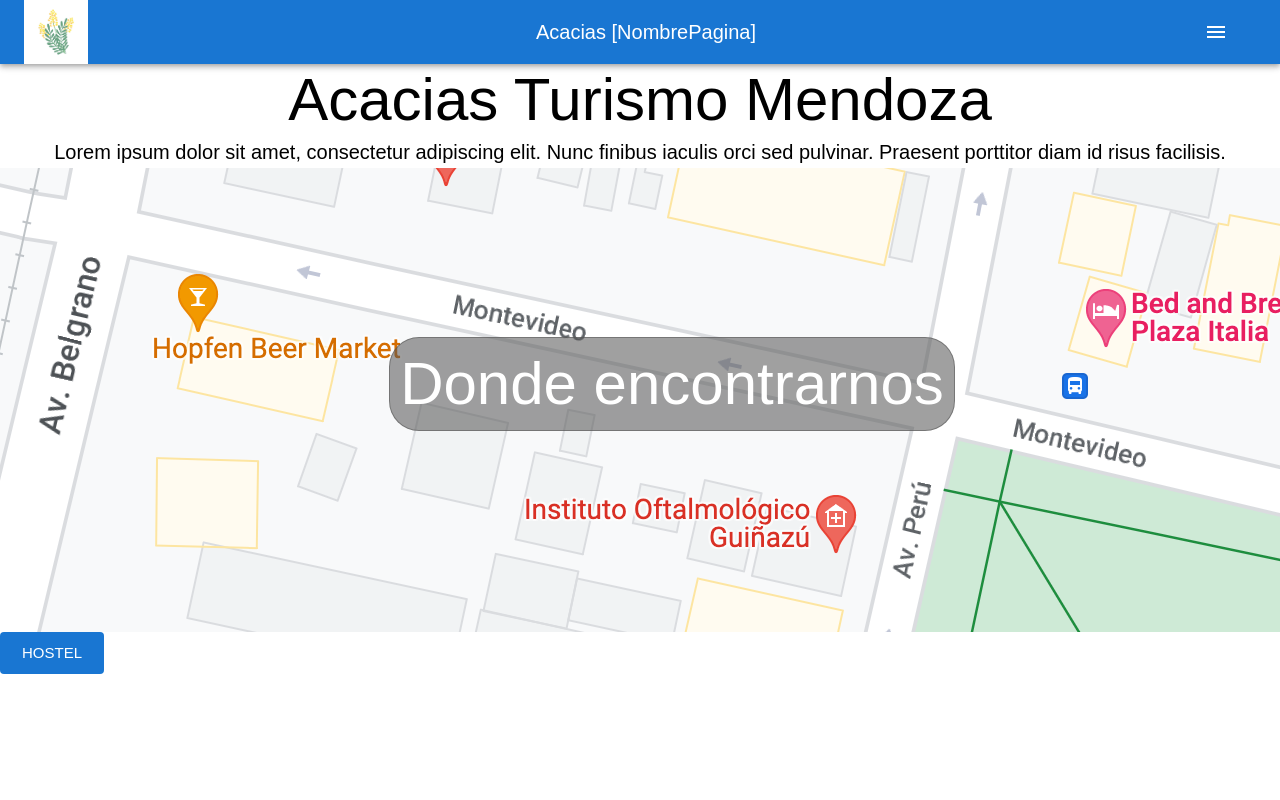
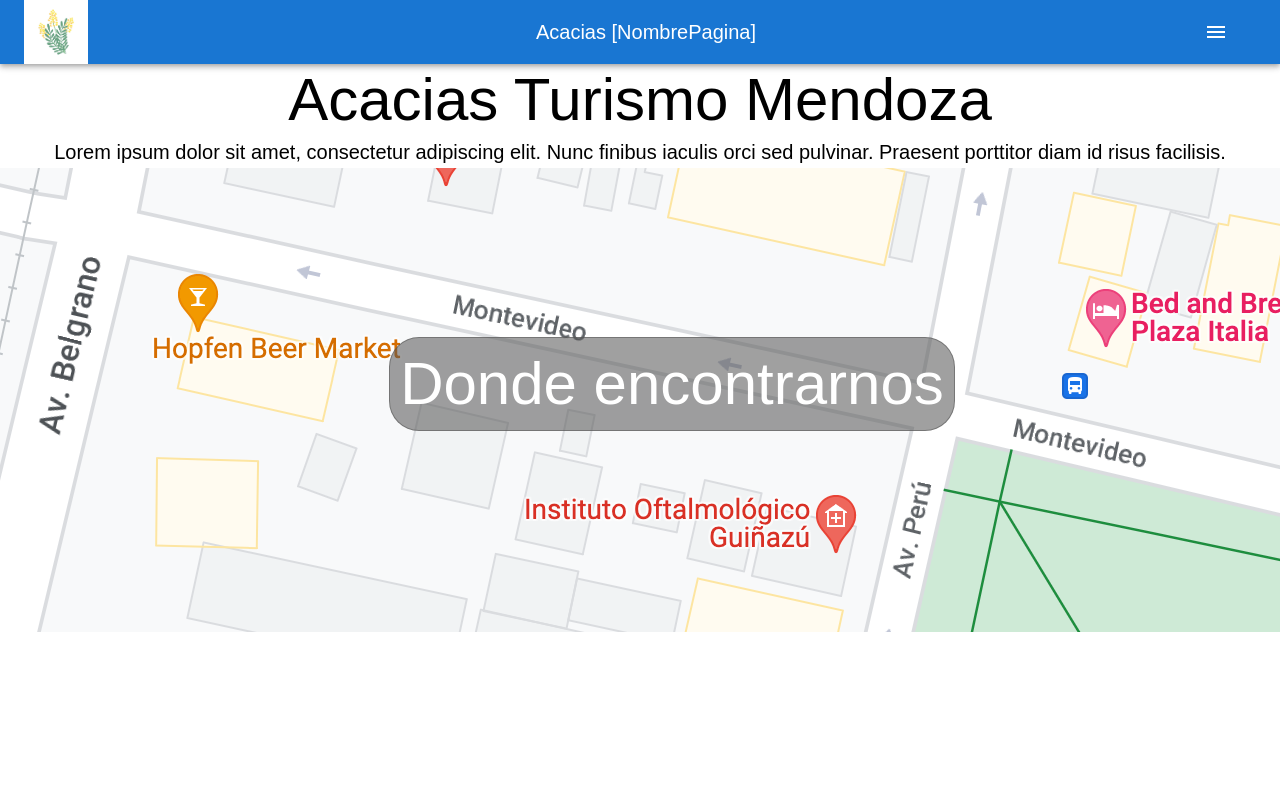
Before and after one commit to nahuels-mza/koala-hostel, a React (Create React App) app: page /agencia in a window 1280 px wide. Shown: the top 800 px of the page. Built offline with nearby package versions, Linux system fonts and the light colour scheme.

Commit message:
Add branch to github action, fix imports

```diff
--- a/src/components/Footer/MainFooter.tsx
+++ b/src/components/Footer/MainFooter.tsx
@@ -6,6 +6,7 @@ import { Facebook, Instagram, Twitter, WhatsApp } from "@mui/icons-material";
 import { Box } from "@mui/material";
 
 export default function Footer() {
+    const whatsMessage = "Hola Acacias Hostel mi Nombre es";
     return (
         <Box component="footer" sx={{ color: 'inherit' }} >
             <Container  >
@@ -27,13 +28,13 @@ export default function Footer() {
                     <Link href="https://www.twitter.com/" >
                         <Twitter />
                     </Link>
-                    <Link href="https://wa.me/5492616089132?text=${whatsMessage}" >
+                    <Link href={`https://wa.me/5492616089132?text=${whatsMessage}`} >
                         <WhatsApp />
                     </Link>
                 </Box>
 
 
-            </Container>
-        </Box>
+            </Container >
+        </Box >
     );
 }
--- a/src/pages/Agencia/Agencia.tsx
+++ b/src/pages/Agencia/Agencia.tsx
@@ -1,6 +1,6 @@
 import React from "react";
 import { Outlet } from 'react-router-dom';
-import { Box, Button } from "@mui/material";
+import { Box } from "@mui/material";
 import Location from "../../components/Location/Location";
 
 import Invite from "../../components/Invite/Invite";
@@ -18,9 +18,7 @@ const AgenciaPage = () => {
       <Box className={classes.imageContainer}>
         <Location />
         <Box className={classes.container}>
-          <Button href="/hostel" variant="contained" color="primary" size="large" disableElevation>
-            HOSTEL
-          </Button>
+
         </Box>
 
       </Box>
--- a/src/pages/Hostel/MainHostel.jsx
+++ b/src/pages/Hostel/MainHostel.jsx
@@ -1,7 +1,7 @@
 import React from "react";
 import { Outlet } from 'react-router-dom';
 import { Box } from "@mui/material";
-import Location from "../../components/Location/Location";
+// import Location from "../../components/Location/Location";
 import Confirmation from "../../components/Confirmation/Confirmation";
 import Invite from "../../components/Invite/Invite";
 import TitlebarBelowImageList from "../../components/Items/ImageList";
```
